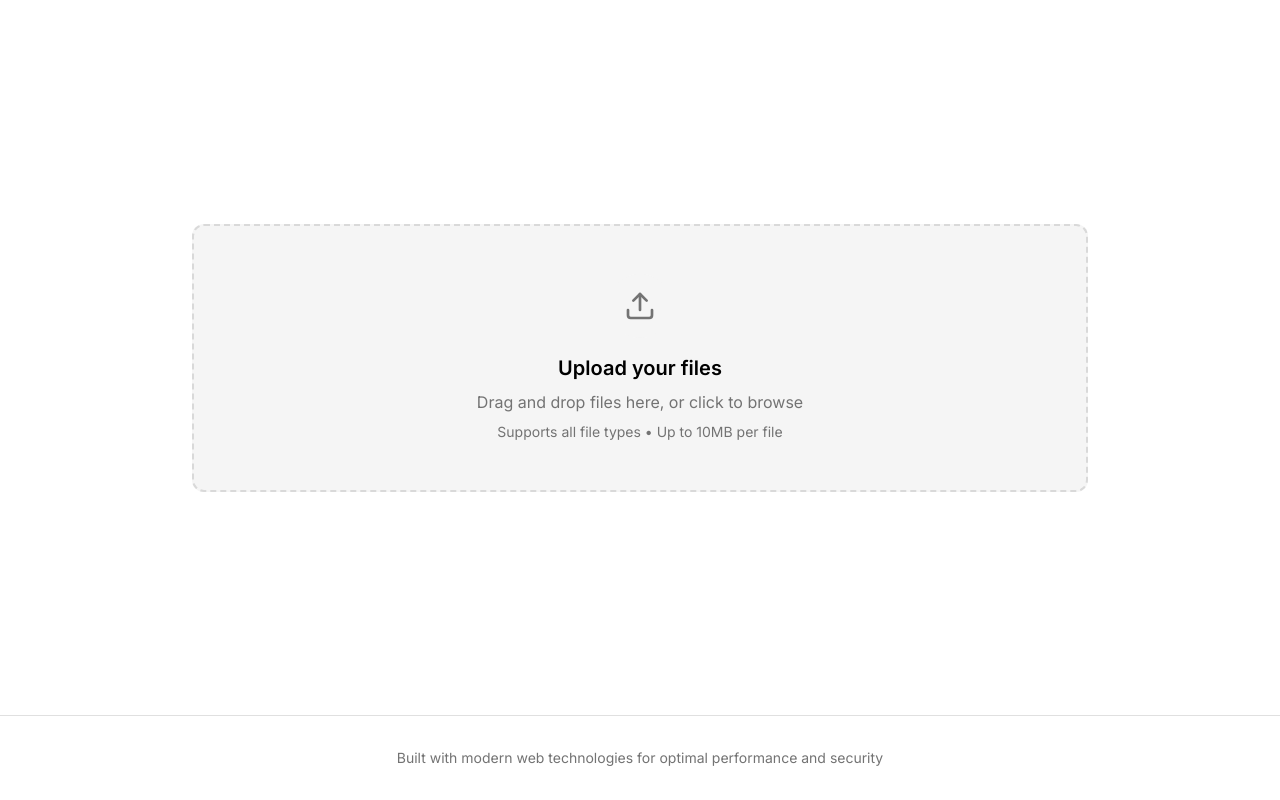
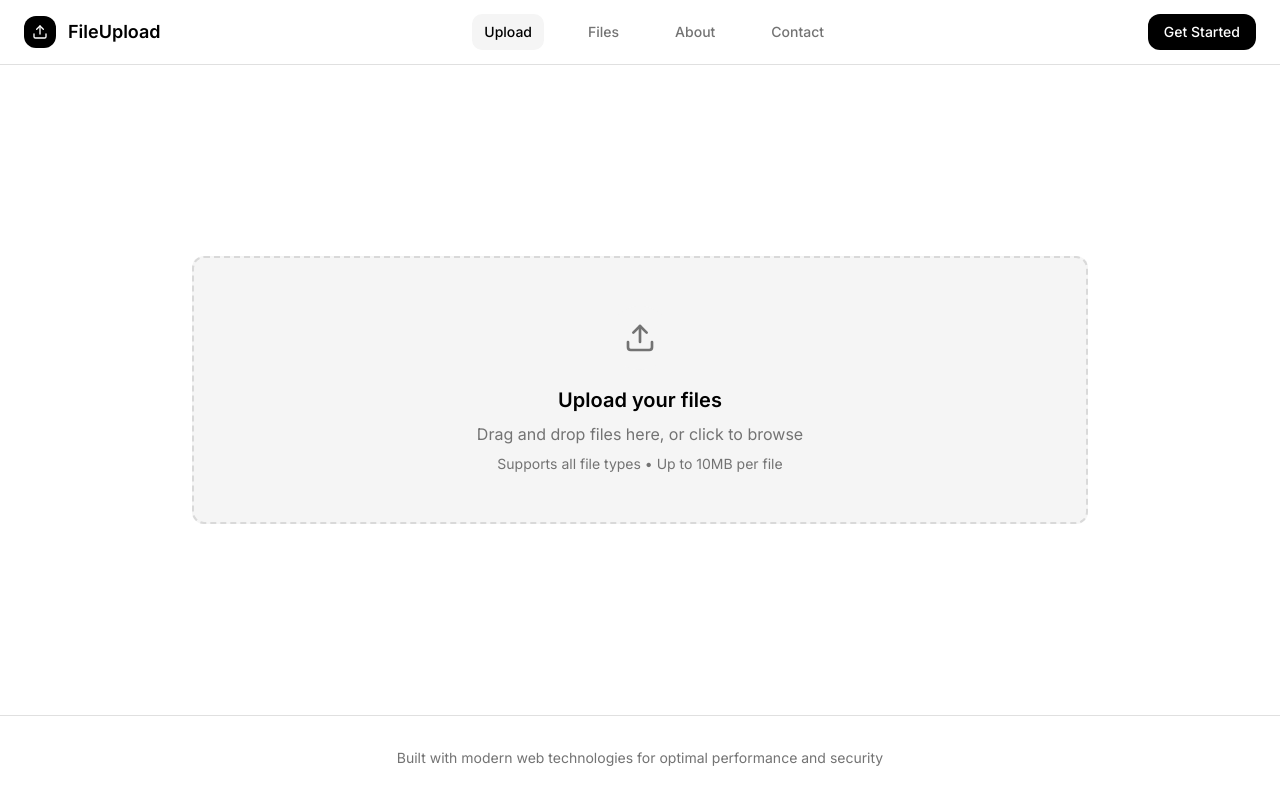
Before and after one commit to Mrinallcx/inkdrop-vault, a React (Vite) app: page / in a window 1280 px wide. Built offline with nearby package versions, Linux system fonts and the light colour scheme; the HTML template or start-up script is replaced by a standard one.

Commit message:
Add modern navbar

```diff
--- /dev/null
+++ b/src/components/Navbar.tsx
@@ -0,0 +1,101 @@
+import { Upload, Menu, X } from 'lucide-react';
+import { useState } from 'react';
+import { cn } from '@/lib/utils';
+
+const Navbar = () => {
+  const [isMenuOpen, setIsMenuOpen] = useState(false);
+
+  const navItems = [
+    { name: 'Upload', href: '#', current: true },
+    { name: 'Files', href: '#' },
+    { name: 'About', href: '#' },
+    { name: 'Contact', href: '#' },
+  ];
+
+  return (
+    <nav className="bg-background border-b border-border">
+      <div className="container mx-auto px-6">
+        <div className="flex items-center justify-between h-16">
+          {/* Logo */}
+          <div className="flex items-center space-x-3">
+            <div className="w-8 h-8 bg-primary text-primary-foreground rounded-lg flex items-center justify-center">
+              <Upload className="w-4 h-4" />
+            </div>
+            <span className="font-semibold text-lg">FileUpload</span>
+          </div>
+
+          {/* Desktop Navigation */}
+          <div className="hidden md:block">
+            <div className="flex items-center space-x-8">
+              {navItems.map((item) => (
+                <a
+                  key={item.name}
+                  href={item.href}
+                  className={cn(
+                    "px-3 py-2 text-sm font-medium transition-colors rounded-md",
+                    item.current
+                      ? "bg-muted text-foreground"
+                      : "text-muted-foreground hover:text-foreground hover:bg-muted/50"
+                  )}
+                >
+                  {item.name}
+                </a>
+              ))}
+            </div>
+          </div>
+
+          {/* Desktop CTA Button */}
+          <div className="hidden md:block">
+            <button className="bg-primary text-primary-foreground px-4 py-2 text-sm font-medium rounded-lg hover:bg-primary/90 transition-colors">
+              Get Started
+            </button>
+          </div>
+
+          {/* Mobile menu button */}
+          <div className="md:hidden">
+            <button
+              onClick={() => setIsMenuOpen(!isMenuOpen)}
+              className="p-2 rounded-md text-muted-foreground hover:text-foreground hover:bg-muted transition-colors"
+            >
+              {isMenuOpen ? (
+                <X className="w-5 h-5" />
+              ) : (
+                <Menu className="w-5 h-5" />
+              )}
+            </button>
+          </div>
+        </div>
+
+        {/* Mobile Navigation */}
+        <div className={cn(
+          "md:hidden transition-all duration-300 ease-in-out overflow-hidden",
+          isMenuOpen ? "max-h-64 pb-4" : "max-h-0"
+        )}>
+          <div className="space-y-1 pt-4 border-t border-border">
+            {navItems.map((item) => (
+              <a
+                key={item.name}
+                href={item.href}
+                className={cn(
+                  "block px-3 py-2 text-sm font-medium transition-colors rounded-md",
+                  item.current
+                    ? "bg-muted text-foreground"
+                    : "text-muted-foreground hover:text-foreground hover:bg-muted/50"
+                )}
+              >
+                {item.name}
+              </a>
+            ))}
+            <div className="pt-2">
+              <button className="w-full bg-primary text-primary-foreground px-4 py-2 text-sm font-medium rounded-lg hover:bg-primary/90 transition-colors">
+                Get Started
+              </button>
+            </div>
+          </div>
+        </div>
+      </div>
+    </nav>
+  );
+};
+
+export default Navbar;
--- a/src/pages/Index.tsx
+++ b/src/pages/Index.tsx
@@ -1,8 +1,12 @@
 import FileUpload from '@/components/FileUpload';
+import Navbar from '@/components/Navbar';
 
 const Index = () => {
   return (
     <div className="min-h-screen bg-background flex flex-col">
+      {/* Navbar */}
+      <Navbar />
+
       {/* Main Content - Centered */}
       <main className="flex-1 flex items-center justify-center px-6 py-12">
         <FileUpload />
```
